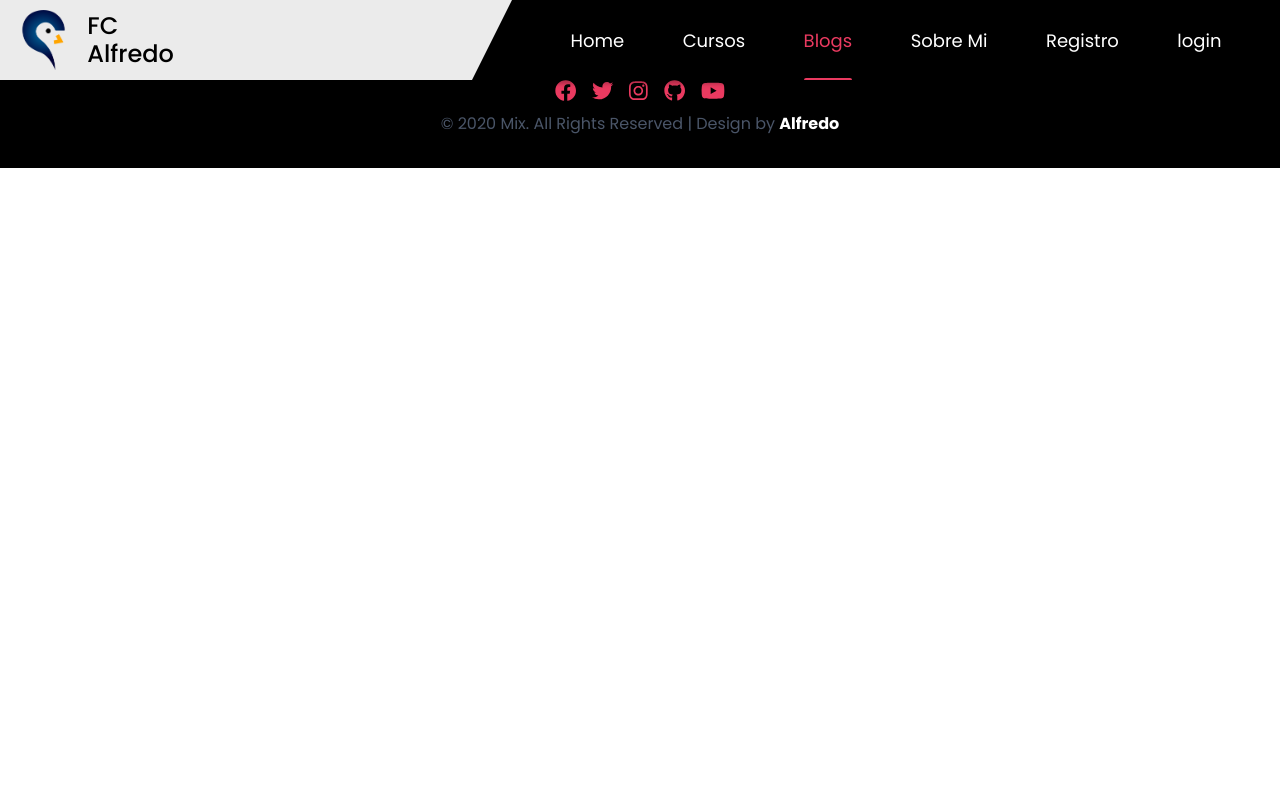
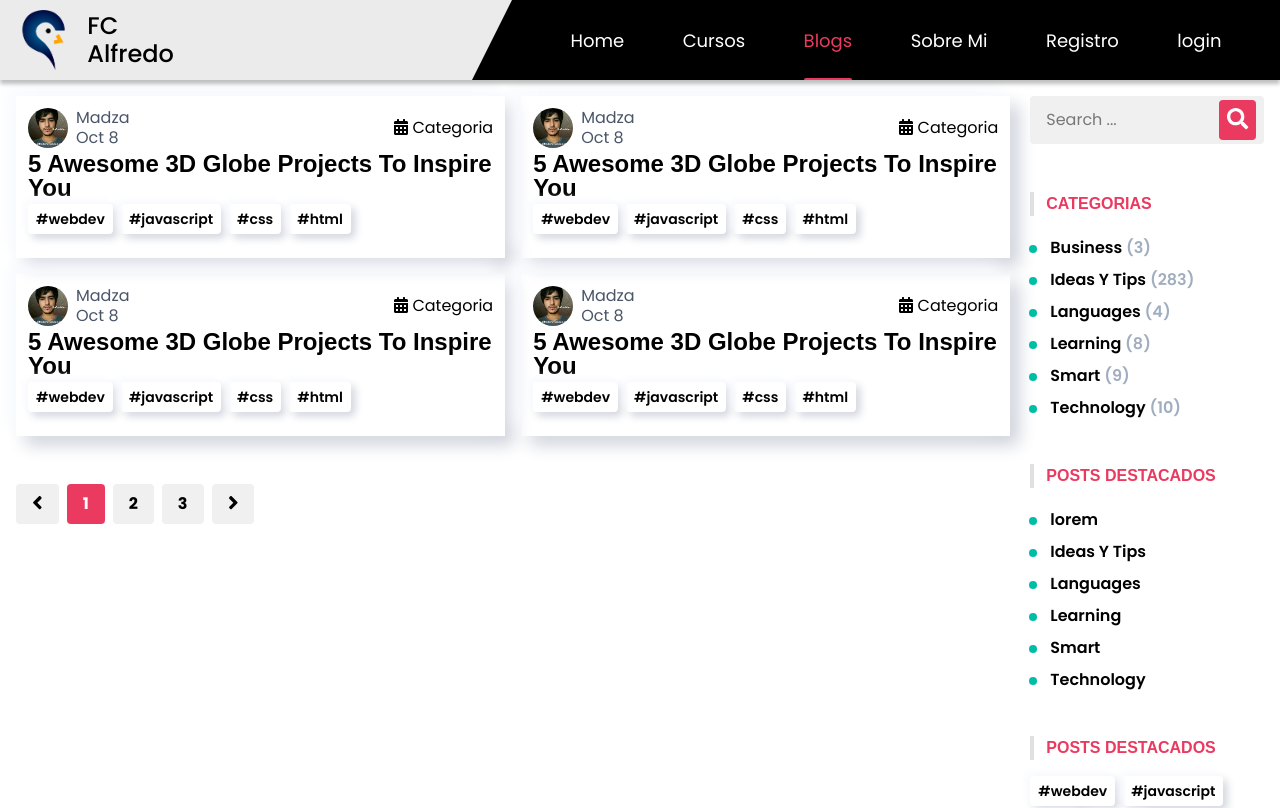
Before and after one commit to addier94/FC-Alfredo, a Nuxt app: page /blogs in a window 1280 px wide. Shown: the top 808 px of the page. Built offline with nearby package versions, Linux system fonts and the light colour scheme; what v-tooltip, vue-content-placeholders would draw is missing.

Commit message:
Add ui blogs page

```diff
--- a/assets/styles/_variables.scss
+++ b/assets/styles/_variables.scss
@@ -3,8 +3,10 @@ $darkblue: #004f85;
 $lightblue: #53a6e2;
 $lighterblue: #00aacf;
 $gray: #ebebeb;
+$lightgray: #f9f9f9;
+
 $primary: #ea3a60;
-$lightgray: #f9f9f9;
+$secondary: #00bda6;
 
 // fonts
 $body-font-family: 'Poppins', sans-serif;
@@ -12,7 +14,25 @@ $body-font-family: 'Poppins', sans-serif;
 .v-popover  .trigger{
     display: block !important;
 }
-
+// class custom colors
+.bg-info{
+  background: #f0f0f0;
+}
+.bg-primary{
+  background: $primary;
+}
+.text-primary{
+  color: $primary;
+}
+.border-primary{
+  border-color: $primary;
+}
+.bg-secondary{
+  background: $secondary;
+}
+.text-secondary{
+  color: $secondary;
+}
 .btn {
   @apply font-bold text-sm;
   border: 1px solid $primary;
@@ -33,6 +53,25 @@ $body-font-family: 'Poppins', sans-serif;
   }
 }
 
+@media (min-width: 576px) {
+  .sm-w-1-2{
+    width: calc(50% - 2 * 1rem);
+  }
+}
+@media (min-width: 768px) {
+  .md-w-1-3{
+    width: calc(33.33333% - 2 * 1rem);
+  }
+}
+@media (min-width: 1024px) {
+  .lg-w-1-4{
+    width: calc(25% - 2 * 1rem);
+  }
+}
+
+
+
+
 // card home
 $shadow: -9px -9px 16px #f8fafe, 9px 9px 16px #ced2db;
 $small-shadow: -4px -4px 8px #f8fafe, 4px 4px 8px #ced2db;
--- /dev/null
+++ b/components/placeholders/CardCourse.vue
@@ -0,0 +1,14 @@
+<template>
+  <div class="flex flex-wrap items-start">
+    <content-placeholders
+      v-for="p in 6"
+      :key="p"
+      rounded
+      class="w-full mx-4 mb-6 mt-2 sm-w-1-2 md-w-1-3 lg-w-1-4"
+      >
+      <content-placeholders-img style="height:13rem" />
+      <content-placeholders-heading />
+      <content-placeholders-text :lines="1" />
+    </content-placeholders>
+  </div>
+</template>
--- a/pages/blogs/index.vue
+++ b/pages/blogs/index.vue
@@ -1,3 +1,127 @@
 <template>
+  <div class="container ml-auto mr-auto mt-12 pt-12 px-4 lg:flex lg:justify-between">
+    <main>
+      <!-- blog post -->
+      <div class="lg:grid lg:grid-cols-2 lg:gap-4 lg:mr-5">
+        <blog-card />
+        <blog-card />
+        <blog-card />
+        <blog-card />
+      </div>
+      <!-- paginate -->
+      <ul class="pagination mt-12 flex text-blackc font-bold">
+        <a class="mr-2" href="#"><font-awesome-icon size="lg" :icon="[ 'fas', 'angle-left' ]" /></a>
+        <a class="mr-2 paginate-active" href="#">1</a>
+        <a class="mr-2" href="#">2</a>
+        <a class="mr-2" href="#">3</a>
+        <a href="#"><font-awesome-icon size="lg" :icon="[ 'fas', 'angle-right' ]" /></a>
+      </ul>
+    </main>
+    <aside class="lg:w-64 sm:grid sm:grid-cols-2 lg:grid-cols-none">
+      <div class="flex relative mt-12 lg:mt-0  sm:h-12">
+        <input placeholder="Search ..." class="w-full bg-info p-4 rounded" type="text">
+        <div class="absolute right-0 h-full flex items-center">
+          <div class="search bg-primary p-2 mr-2 rounded text-white cursor-pointer">
+            <font-awesome-icon size="lg" :icon="[ 'fas', 'search' ]" />
+          </div>
+        </div>
+      </div>
+      <div class="categories mt-10 sm:mt-12 sm:justify-self-end lg:justify-self-start">
+        <h2>Categorias</h2>
+        <div class="mt-4">
+          <a class="transition duration-100 hover:text-gray-500 transform hover:-translate-y-1 hover:scale-100" href="#">Business <span>(3)</span></a>
+          <a class="transition duration-100 hover:text-gray-500 transform hover:-translate-y-1 hover:scale-100" href="#">Ideas Y Tips <span>(283)</span></a>
+          <a class="transition duration-100 hover:text-gray-500 transform hover:-translate-y-1 hover:scale-100" href="#">Languages <span>(4)</span></a>
+          <a class="transition duration-100 hover:text-gray-500 transform hover:-translate-y-1 hover:scale-100" href="#">Learning <span>(8)</span></a>
+          <a class="transition duration-100 hover:text-gray-500 transform hover:-translate-y-1 hover:scale-100" href="#">Smart <span>(9)</span></a>
+          <a class="transition duration-100 hover:text-gray-500 transform hover:-translate-y-1 hover:scale-100" href="#">Technology <span>(10)</span></a>
+        </div>
+      </div>
+      <div class="featured mt-10">
+        <h2>Posts Destacados</h2>
+        <div class="mt-4">
+          <a class="transition duration-100 hover:text-gray-500 transform hover:-translate-y-1 hover:scale-100" href="#">lorem </a>
+          <a class="transition duration-100 hover:text-gray-500 transform hover:-translate-y-1 hover:scale-100" href="#">Ideas Y Tips </a>
+          <a class="transition duration-100 hover:text-gray-500 transform hover:-translate-y-1 hover:scale-100" href="#">Languages </a>
+          <a class="transition duration-100 hover:text-gray-500 transform hover:-translate-y-1 hover:scale-100" href="#">Learning </a>
+          <a class="transition duration-100 hover:text-gray-500 transform hover:-translate-y-1 hover:scale-100" href="#">Smart </a>
+          <a class="transition duration-100 hover:text-gray-500 transform hover:-translate-y-1 hover:scale-100" href="#">Technology </a>
+        </div>
+      </div>
+      <div class="mt-10 md:justify-self-end lg:justify-self-start">
+        <h2 class="border-l-4 font-semibold pl-3 text-base uppercase text-primary">Posts Destacados</h2>
+        <div class="tags mt-4">
+          <a href="/t/webdev" class="tag"><span class="">#</span>webdev</a>
+          <a href="/t/javascript" class="tag"><span class="">#</span>javascript</a>
+          <a href="/t/css" class="tag"><span class="">#</span>css</a>
+          <a href="/t/html" class="tag"><span class="">#</span>html</a>
+        </div>
+      </div>
+    </aside>
+  </div>
+</template>
 
-</template>
+<script>
+import BlogCard from '@/components/shared/BlogCard'
+export default {
+  components:{
+    BlogCard
+  }
+}
+</script>
+
+<style lang="scss" scoped>
+.pagination a{
+  @apply py-2 px-4 bg-info rounded;
+  transition: all .3s;
+  &:hover{
+    @apply bg-primary text-white;
+  }
+  &.paginate-active{
+    @apply bg-primary text-white;
+  }
+}
+.search{
+  transition: .3s all;
+  &:hover{
+    @apply bg-black text-primary;
+  }
+}
+
+.categories, .featured {
+  h2{
+    @apply border-l-4 font-semibold pl-3 text-base uppercase text-primary;
+  }
+  a{
+    @apply block font-semibold leading-loose ml-5 relative;
+    span{
+      @apply text-gray-500;
+    }
+    &::before{
+      content: '';
+      @apply absolute block bg-secondary rounded-full w-2 h-2;
+      top: 13px;
+      left: -21px;
+    }
+  }
+}
+
+
+  .tags {
+    display: flex;
+    flex-wrap: wrap;
+    .tag {
+      @apply text-sm font-semibold leading-none rounded;
+      padding: 0.5rem 0.5rem;
+      margin: 0 0.5rem 0.5rem 0;
+      box-shadow: $small-shadow;
+      &:hover {
+        background: $hovered-surface-color;
+      }
+      &:active {
+        background: transparent;
+        box-shadow: $small-inner-shadow;
+      }
+    }
+  }
+</style>
--- a/pages/index.vue
+++ b/pages/index.vue
@@ -2,27 +2,17 @@
 <div>
   <hero />
   <section class="section">
-    <h1 class="mt-12 ml-4 mb-8 text-3xl sm:text-5xl font-semibold capitalize inline-block leading-none">Recursos destacados</h1>
-    <div class="page-wrapper">
+    <h1 class="mt-12 ml-4 mb-8 text-3xl sm:text-5xl font-semibold capitalize inline-block leading-none border-solid border-b-2 border-primary">Recursos destacados</h1>
+    <div class="page-wrapper max-w-screen-xl m-auto min-h-screen">
       <template>
-        <div class="flex flex-wrap items-start">
-          <content-placeholders
-            v-for="p in 6"
-            :key="p"
-            rounded
-            class="article-card-block"
-            >
-            <content-placeholders-img />
-            <content-placeholders-text :lines="3" />
-          </content-placeholders>
-        </div>
+        <placeholders />
       </template>
       <template>
         <inline-error-block />
       </template>
       <template>
         <div class="flex flex-wrap items-start">
-          <v-popover class="article-card-block"
+          <v-popover class="w-full mx-4 mb-6 mt-2 sm-w-1-2 md-w-1-3 lg-w-1-4"
               offset="16"
               trigger="hover"
               placement="right-start">
@@ -31,7 +21,7 @@
               <course-card-tooltip />
             </template>
           </v-popover>
-          <v-popover class="article-card-block"
+          <v-popover class="w-full mx-4 mb-6 mt-2 sm-w-1-2 md-w-1-3 lg-w-1-4"
               offset="16"
               trigger="hover"
               placement="right-start">
@@ -40,7 +30,7 @@
               <course-card-tooltip />
             </template>
           </v-popover>
-          <v-popover class="article-card-block"
+          <v-popover class="w-full mx-4 mb-6 mt-2 sm-w-1-2 md-w-1-3 lg-w-1-4"
               offset="16"
               trigger="hover"
               placement="right-start">
@@ -49,7 +39,7 @@
               <course-card-tooltip />
             </template>
           </v-popover>
-          <v-popover class="article-card-block"
+          <v-popover class="w-full mx-4 mb-6 mt-2 sm-w-1-2 md-w-1-3 lg-w-1-4"
               offset="16"
               trigger="hover"
               placement="right-start">
@@ -58,7 +48,7 @@
               <course-card-tooltip />
             </template>
           </v-popover>
-          <v-popover class="article-card-block"
+          <v-popover class="w-full mx-4 mb-6 mt-2 sm-w-1-2 md-w-1-3 lg-w-1-4"
               offset="16"
               trigger="hover"
               placement="right-start">
@@ -67,7 +57,7 @@
               <course-card-tooltip />
             </template>
           </v-popover>
-          <v-popover class="article-card-block"
+          <v-popover class="w-full mx-4 mb-6 mt-2 sm-w-1-2 md-w-1-3 lg-w-1-4"
               offset="16"
               trigger="hover"
               placement="right-start">
@@ -79,7 +69,7 @@
         </div>
       </template>
       <template>
-        <h1 class="mt-8 ml-4 mb-8 text-3xl sm:text-5xl font-semibold capitalize inline-block leading-none">posts destacados</h1>
+        <h1 class="mt-8 ml-4 mb-8 text-3xl sm:text-5xl font-semibold capitalize inline-block leading-none border-solid border-b-2 border-primary">posts destacados</h1>
 
         <div class="sm:grid sm:grid-cols-2 sm:gap-4 m-4">
           <blog-card />
@@ -96,36 +86,16 @@
 <script>
 import Hero from '@/components/shared/Hero'
 import CourseCard from '@/components/shared/CourseCard'
+import Placeholders from '@/components/placeholders/CardCourse'
 import InlineErrorBlock from '@/components/shared/InlineErrorBlock'
 import CourseCardTooltip from '@/components/CourseCardTooltip'
 import BlogCard from '@/components/shared/BlogCard'
 export default {
   components: {
-    Hero, CourseCard, InlineErrorBlock, CourseCardTooltip, BlogCard
+    Hero, CourseCard, InlineErrorBlock, CourseCardTooltip, BlogCard, Placeholders
   }
 }
 </script>
 
 <style lang="scss" scoped>
-h1{
-  border-bottom: 2px solid $primary;
-}
-.page-wrapper{
-  max-width: 1280px;
-  margin: auto;
-  min-height: 100vh;
-  .article-card-block {
-    width: calc(100% - 2 * 1rem);
-    @apply m-4 mb-6 mt-2;
-    @media (min-width: 576px) {
-      width: calc(50% - 2 * 1rem);
-    }
-    @media (min-width: 768px) {
-      width: calc(33.33333% - 2 * 1rem);
-    }
-    @media (min-width: 1024px) {
-      width: calc(25% - 2 * 1rem);
-    }
-  }
-}
 </style>
```
Also changed, not shown: assets/styles/main.scss (deleted).
